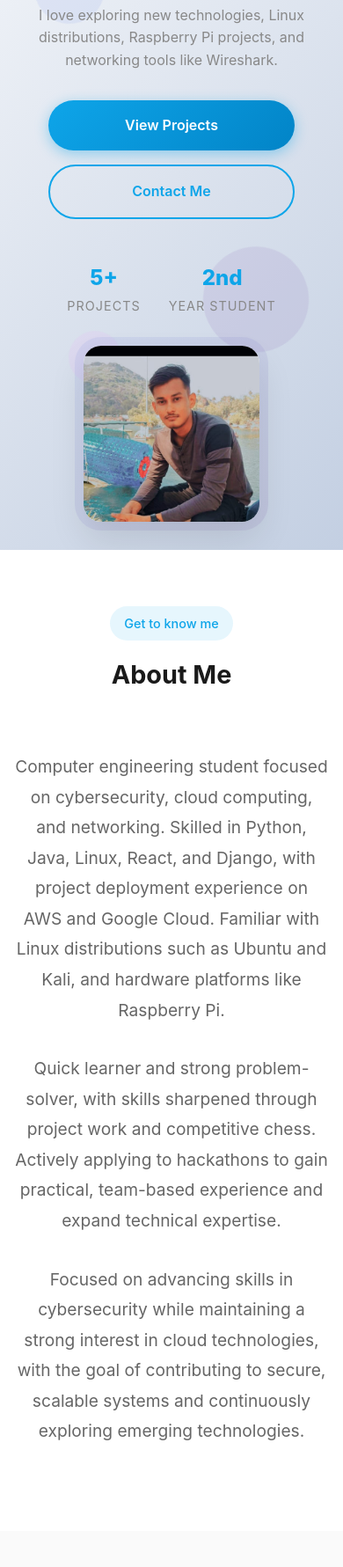
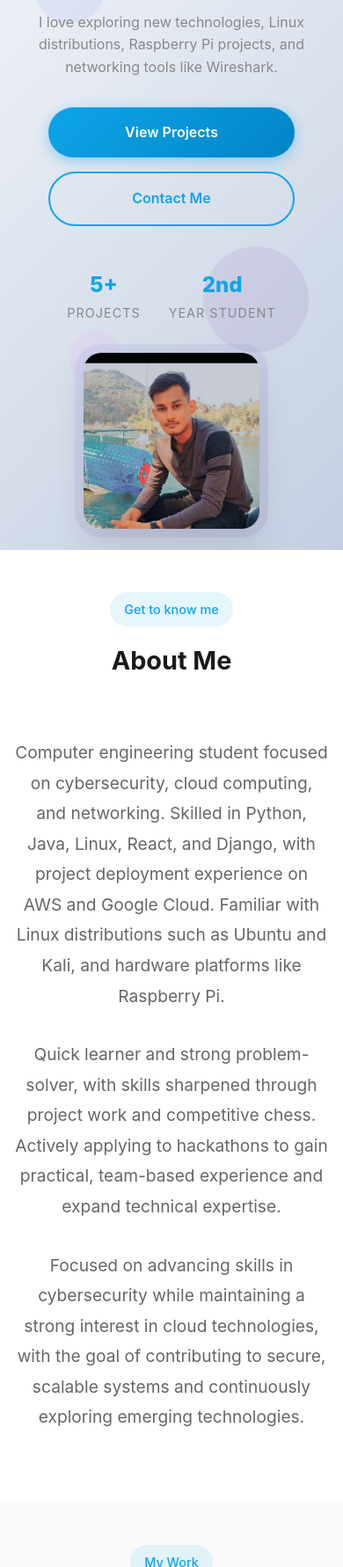
Before and after one commit to Rahul-Raval-2912/portfolio, a plain HTML site: page index.html in a window 390 px wide. Shown: the part 219-2000 px from the top of the page at 88% size. Drawn offline with Linux system fonts and the light colour scheme.

Commit message:
update phone view

```diff
--- a/style.css
+++ b/style.css
@@ -818,6 +818,22 @@ body.dark .contact a {
         padding: 0 1rem;
     }
 
+    .about,
+    .projects,
+    .skills,
+    .certificates,
+    .contact {
+        padding: 3rem 0 !important;
+    }
+
+    .skills {
+        padding: 3rem 0 1.5rem 0 !important;
+    }
+
+    .certificates {
+        padding: 1.5rem 0 3rem 0 !important;
+    }
+
     .nav-container {
         padding: 0 1rem;
     }
@@ -854,7 +870,7 @@ body.dark .contact a {
         grid-template-columns: 1fr;
         text-align: center;
         gap: 2rem;
-        padding: 2rem 1rem 0 1rem;
+        padding: 3rem 1rem 0 1rem;
     }
 
     .hero-title {
```
